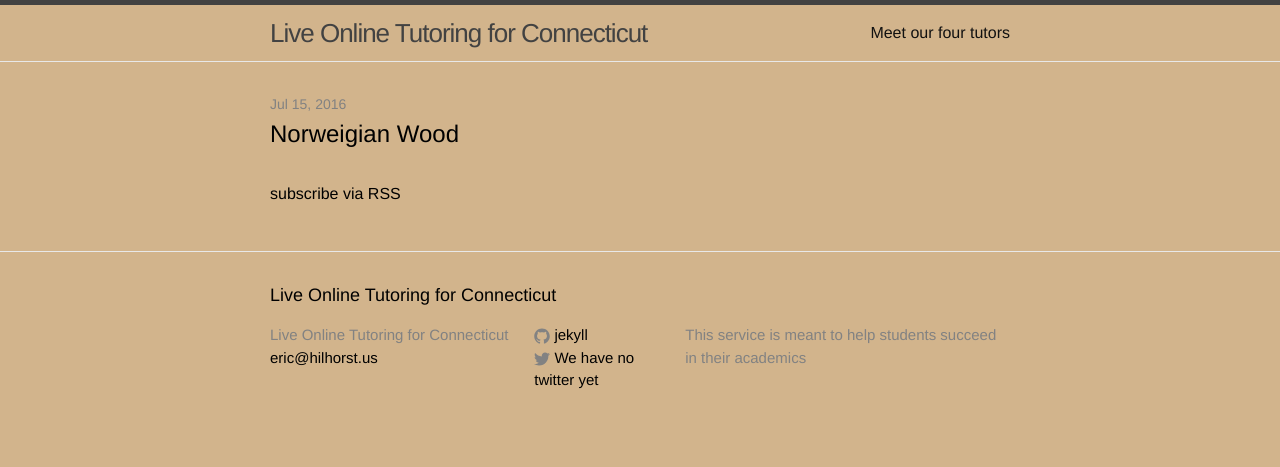
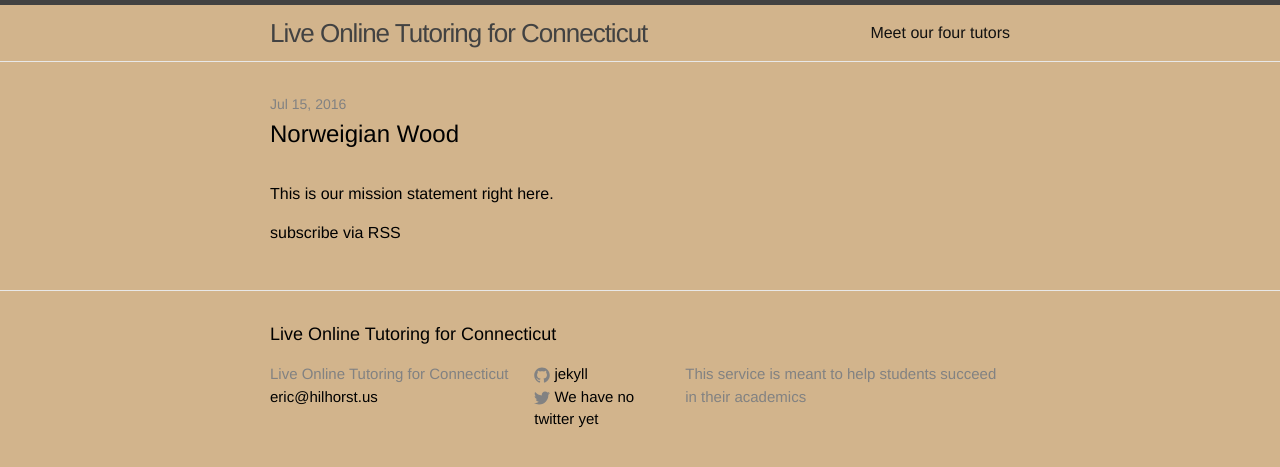
Before and after one commit to pepe454/pepe454.github.io, a Jekyll site: the page built from index.html, in a window 1280 px wide. Shown: the top 467 px of the page. Built offline with Jekyll 4.4.1, drawn with Linux system fonts in a browser that asks for light colours.

Commit message:
Update index.html

```diff
--- a/index.html
+++ b/index.html
@@ -17,7 +17,7 @@ layout: default
       </li>
     {% endfor %}
   </ul>
-  <p This is our mission statement right here. </p>
+  <p class= "mstatement"> This is our mission statement right here. </p>
   <p class="rss-subscribe">subscribe <a href="{{ "/feed.xml" | prepend: site.baseurl }}">via RSS</a></p>
 
 </div>
```
